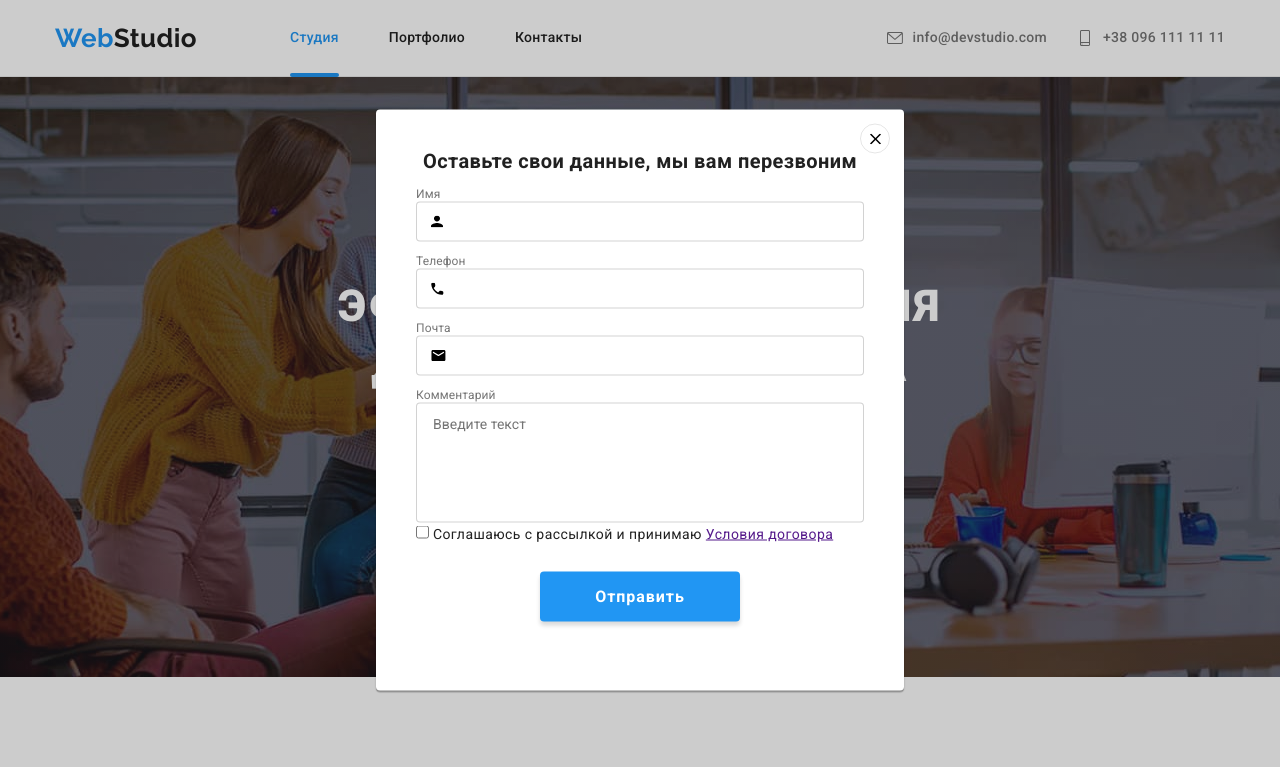
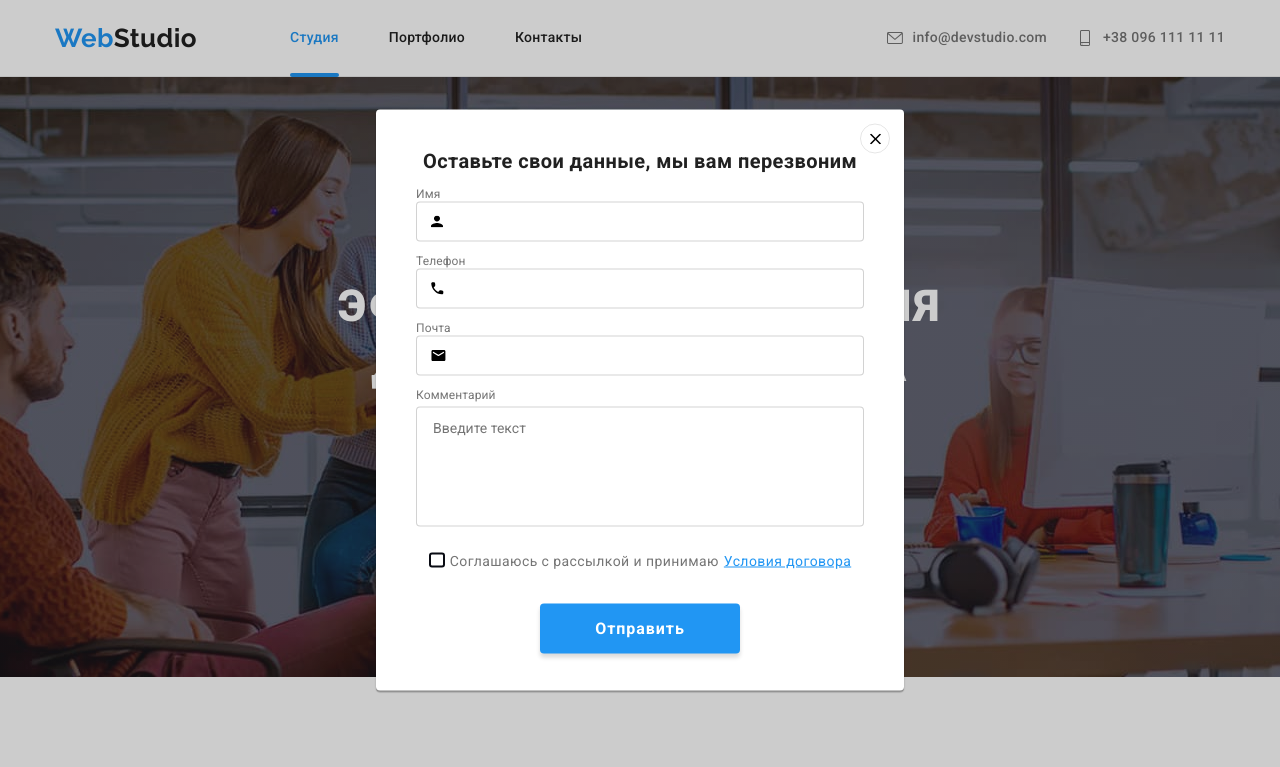
Before and after one commit to uqiliteee/homework_6, a plain HTML site: page index.html in a window 1280 px wide. Both pictures are taken after a click on the button "Заказать услугу". Shown: the top 767 px of the page. Drawn offline with nearby package versions, Linux system fonts and the light colour scheme.

Commit message:
условия договора

```diff
--- a/css/styles.css
+++ b/css/styles.css
@@ -547,6 +547,11 @@ body {
 .footer-form-input:focus {
     border-color: var(--accent-color);
 }
+.footer-form-input::placeholder {
+    color: rgba(255, 255, 255, 0.6);
+    font-size: 16px;
+    line-height: 1.25;
+}
 .footer-form-button {
     display: flex;
     justify-content: center;
@@ -798,18 +803,14 @@ body {
 .modal-list-input {
     width: 100%;
     height: 40px;
+    margin: 0;
+    padding: 12px 12px 12px 42px;
     border: 1px solid rgba(33, 33, 33, 0.2);
     border-radius: 4px;
     transition-property: border-color;
     transition-duration: 250ms;
     transition-timing-function: cubic-bezier(0.4, 0, 0.2, 1);
-
-    margin: 0;
-    padding: 12px 12px 12px 42px;
-    border: 1px solid rgba(33, 33, 33, 0.2);
-    border-radius: 4px;
-    transition: border-color var(--timing-function) var(--cubic), box-shadow var(--timing-function) var(--cubic);
-    }
+}
 .modal-list-input:hover,
 .modal-list-input:focus {
     border-color: var(--accent-color);
@@ -823,11 +824,18 @@ body {
 .modal-icon {
     position: absolute;
     left: 15px;
-    top: 14px;
+    top: 50%;
+    transform: translateY(-50%);
+}
+.modal-list-input:focus+.modal-icon,
+.modal-list-input:hover+.modal-icon {
+    fill: var(--color-accent);
 }
 .modal-comment {
     resize: none;
     margin: 0;
+    margin-top: 4px;
+    margin-bottom: 20px;
     padding: 12px 16px;
     width: 100%;
     height: 120px;
@@ -841,6 +849,46 @@ body {
 .modal-comment:hover,
 .modal-comment:focus {
     border-color: var(--accent-color);
+}
+
+.policy-label {
+    display: flex;
+    align-items: baseline;
+    justify-content: center;
+    line-height: 1.71;
+    color: var(--secondary-text-color);
+}
+
+.modal-link {
+    color: var(--accent-color);
+    margin-left: 5px;
+}
+
+.policy-label span {
+    margin-right: 7px;
+    width: 16px;
+    height: 15px;
+    border: 2px solid #090b13;
+    border-radius: 3px;
+    margin-right: 5px;
+    display: flex;
+    align-items: center;
+    justify-content: center;
+    transition-property: background-color;
+    transition-duration: 250ms;
+    transition-timing-function: cubic-bezier(0.4, 0, 0.2, 1);
+}
+.check-icon {
+    fill: transparent;
+}
+
+.policy-checkbox:checked+.policy-label span {
+    background-color: var(--accent-color);
+    border: none;
+}
+
+.policy-checkbox:checked+.policy-label .check-icon {
+    fill: #ffffff;
 }
 .modal-button {
     display: flex;
--- a/index.html
+++ b/index.html
@@ -272,8 +272,11 @@
            </div>
            <label for="comment" class="modal-list-label">Комментарий</label>
            <textarea name="comment" id="comment" rows="8" placeholder="Введите текст" class="modal-comment"></textarea>
-            <input type="checkbox" name="policy" id="policy" >
-            <label>Соглашаюсь с рассылкой и принимаю <a class="modal-link" href=""> Условия договора </a></label>
+            <input type="checkbox" name="policy" id="policy" class="policy-checkbox visually-hidden"/>
+            <label class="policy-label" for="policy">
+                <span> <svg class="check-icon" width="16" height=15">
+                    <use href="./images/symbol-defs.svg#icon-check"></use>
+                </svg></span> Соглашаюсь с рассылкой и принимаю  <a class="modal-link" href=""> Условия договора </a> </label>
             <button type="submit" class="modal-button">Отправить</button>
         </form>
     </div>
```
